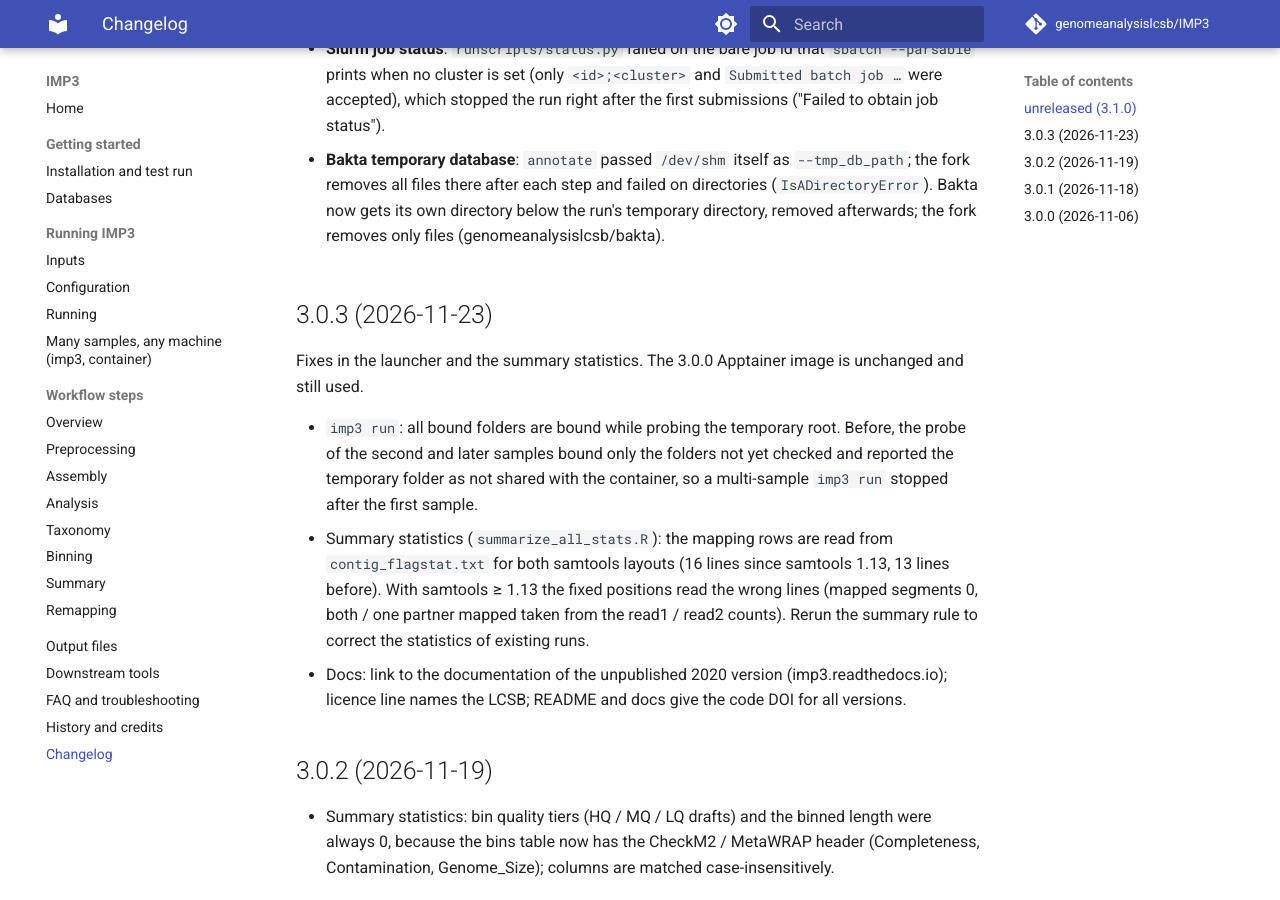
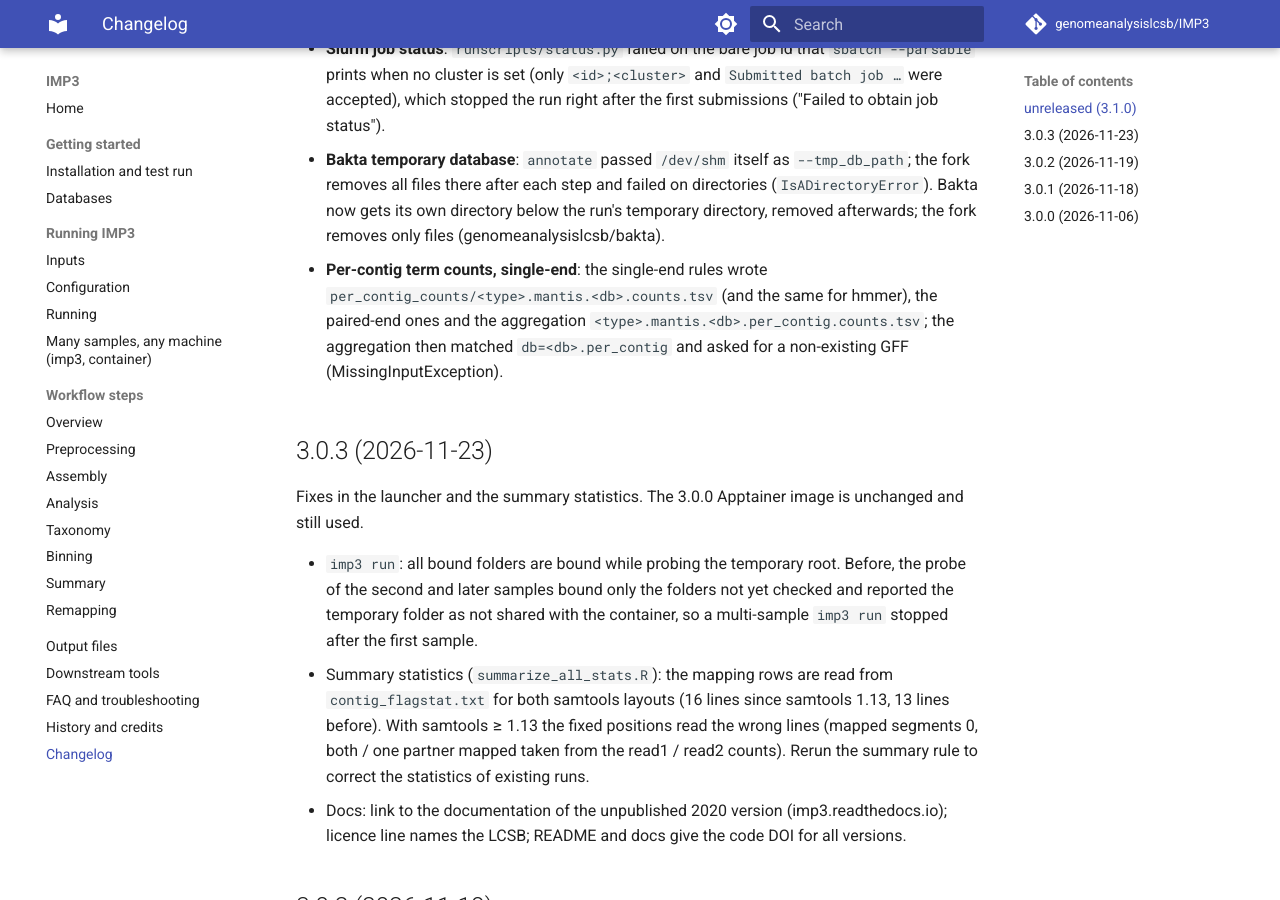
Before and after one commit to genomeanalysislcsb/IMP3, an MkDocs documentation site: the page built from docs/changelog.md, in a window 1280 px wide and 900 px high, scrolled down 1594 px. Built offline with MkDocs 1.6.1 and Material for MkDocs 9.7.7, drawn with Linux system fonts in a browser that asks for light colours; comment, search, counter and statistics services are not loaded.

Commit message:
featureCount single-end: per-contig output names as paired-end
The single-end per-contig rules wrote per_contig_counts/<type>.mantis.<db>.counts.tsv
(hmmer likewise), while the paired-end rules and aggregate_mantis_fc_per_contig
use <type>.mantis.<db>.per_contig.counts.tsv; the request then matched
db=<db>.per_contig and asked for annotation.<db>.per_contig.gff.

Co-Authored-By: Claude Opus 5.5 <noreply@anthropic.com>
Claude-Session: https://claude.ai/code/session_01L5bQxNJvvvTRxDQ7VNdjru

```diff
--- a/docs/changelog.md
+++ b/docs/changelog.md
@@ -60,6 +60,10 @@ IMP3 is the successor of IMP (Narayanasamy et al., *Genome Biol* 2016;17:260). C
   there after each step and failed on directories (`IsADirectoryError`). Bakta now gets its own directory below the
   run's temporary directory, removed afterwards; the fork removes only files (genomeanalysislcsb/bakta).
 
+- **Per-contig term counts, single-end**: the single-end rules wrote `per_contig_counts/<type>.mantis.<db>.counts.tsv`
+  (and the same for hmmer), the paired-end ones and the aggregation `<type>.mantis.<db>.per_contig.counts.tsv`; the
+  aggregation then matched `db=<db>.per_contig` and asked for a non-existing GFF (MissingInputException).
+
 ## 3.0.3 (2026-11-23)
 
 Fixes in the launcher and the summary statistics. The 3.0.0 Apptainer image is unchanged and still used.
```
Also changed, not shown: CHANGELOG.md (+4 -0 lines), 1 other file.
